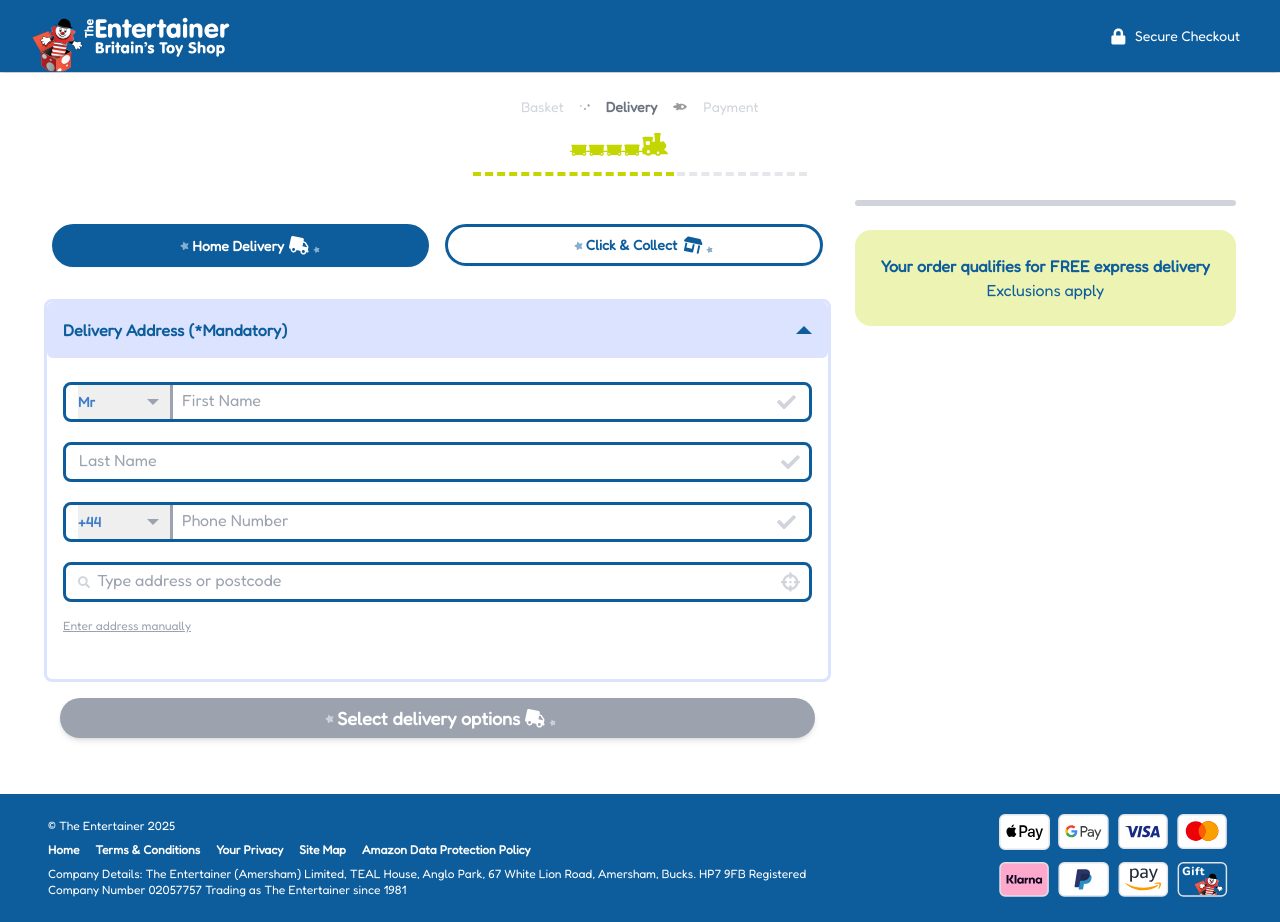
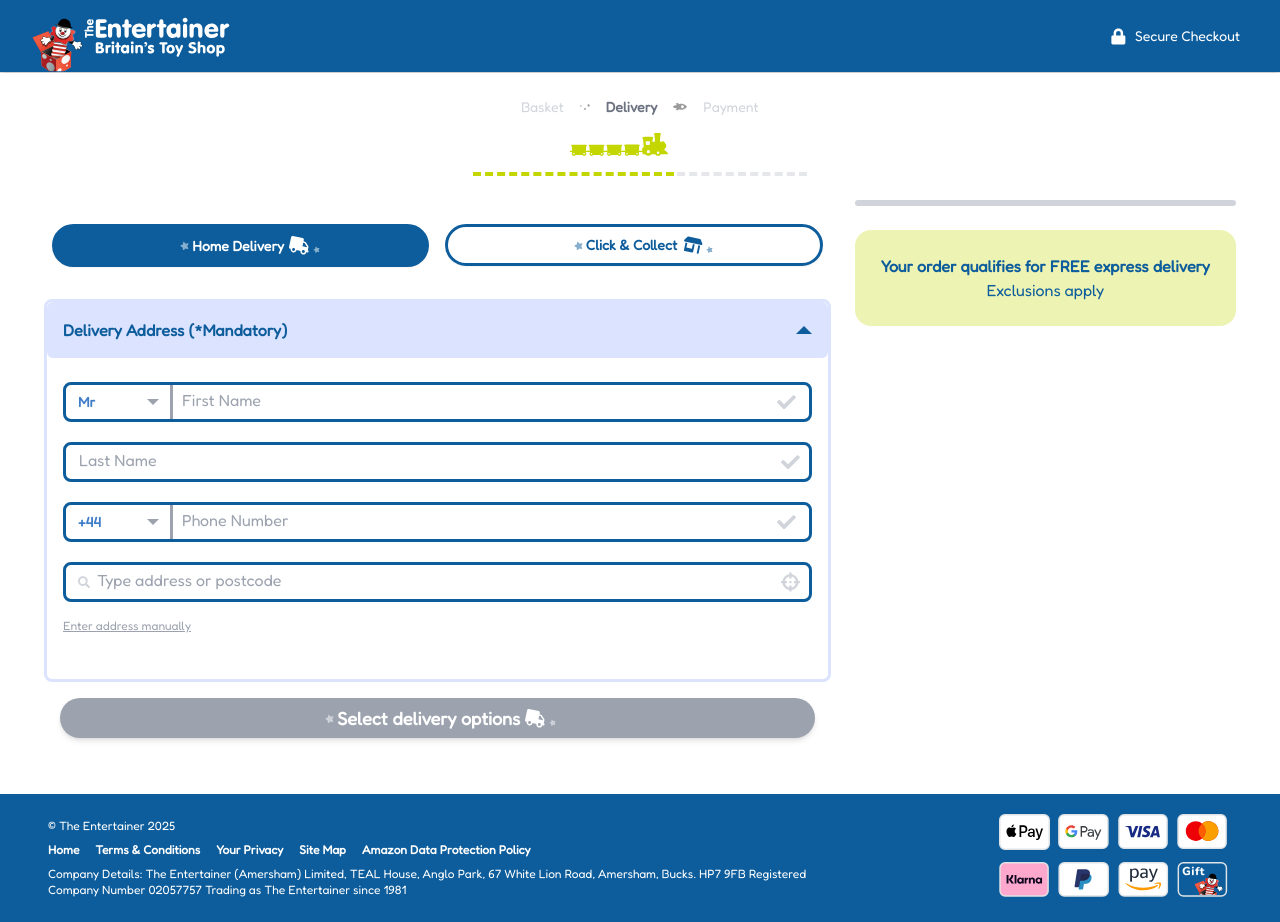
Before and after one commit to steveohozzy/entertainer-interview, a React (Create React App) app: page /checkout in a window 1280 px wide. Built offline with nearby package versions, Linux system fonts and the light colour scheme.

Commit message:
ios select colours

```diff
--- a/src/routes/checkout/Checkout.js
+++ b/src/routes/checkout/Checkout.js
@@ -425,7 +425,7 @@ const Checkout = () => {
                                         <div className={`flex h-[40px] px-3 rounded-lg w-full border border-[3px] border-brandBlue relative ${name && 'border-red-600'}`}>
                                           <span
                                             className="absolute left-[calc(15%-30px)] z-[2] top-[14px] w-0 h-0 border-l-[6px] border-l-transparent border-r-[6px] border-r-transparent border-t-[6px] border-gray-400 transition-all"></span>
-                                          <select className='relative w-[15%] appearance-none border-r-[3px] border-gray-400 pr-4 mr-2 text-textBlue font-bold outline-none'>
+                                          <select className='relative w-[15%] appearance-none border-r-[3px] bg-white border-gray-400 pr-4 mr-2 text-textBlue font-bold outline-none'>
                                             <option>Mr</option>
                                           </select>
                                           <div className="relative w-full">
@@ -450,7 +450,7 @@ const Checkout = () => {
                                         <div className={`flex mt-5 h-[40px] px-3 rounded-lg w-full border border-[3px] border-brandBlue relative ${phone && 'border-red-600'}`}>
                                           <span
                                             className="absolute left-[calc(15%-30px)] z-[2] top-[14px] w-0 h-0 border-l-[6px] border-l-transparent border-r-[6px] border-r-transparent border-t-[6px] border-gray-400 transition-all"></span>
-                                          <select className='relative w-[15%] appearance-none border-r-[3px] border-gray-400 pr-4 mr-2 text-textBlue font-bold outline-none'>
+                                          <select className='relative w-[15%] appearance-none border-r-[3px] bg-white border-gray-400 pr-4 mr-2 text-textBlue font-bold outline-none'>
                                             <option>+44</option>
                                           </select>
                                           <div className="relative w-full">
```
